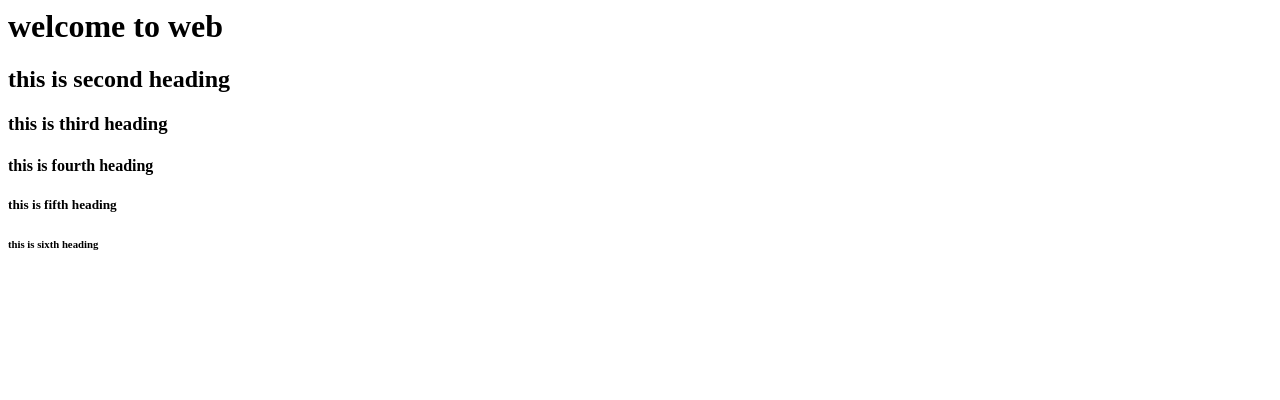
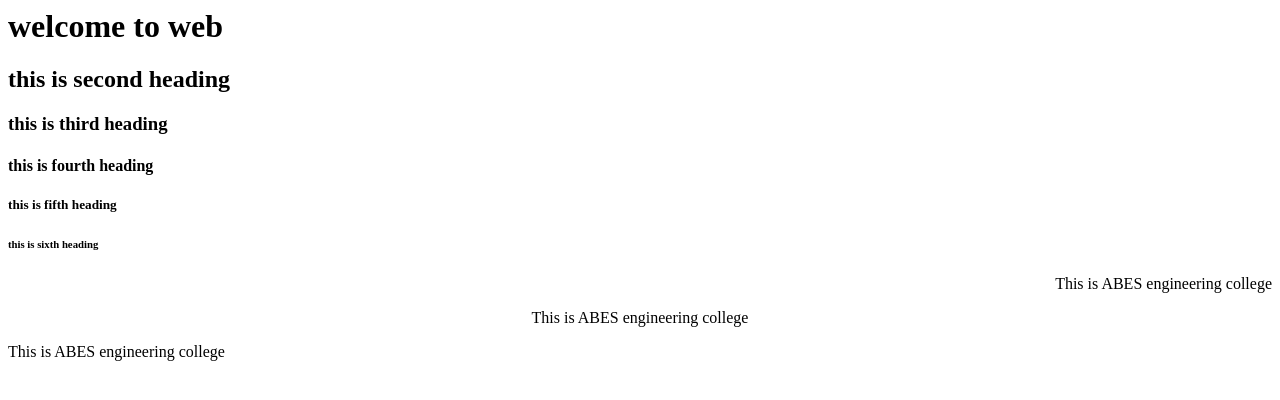
Before and after one commit to AditiPal1/my-works, a plain HTML site: page index.html in a window 1280 px wide. Drawn offline with Linux system fonts and the light colour scheme.

Commit message:
Update index.html

```diff
--- a/index.html
+++ b/index.html
@@ -9,5 +9,8 @@
     <h4> this is fourth heading </h4>
     <h5> this is fifth heading </h5>
     <h6> this is sixth heading </h6>
+    <p style="text-align:right;">This is ABES engineering college</p>
+    <p style="text-align:center;">This is ABES engineering college</p>
+    <p style="text-align:left;">This is ABES engineering college</p>
   </body>
 </html>
```
